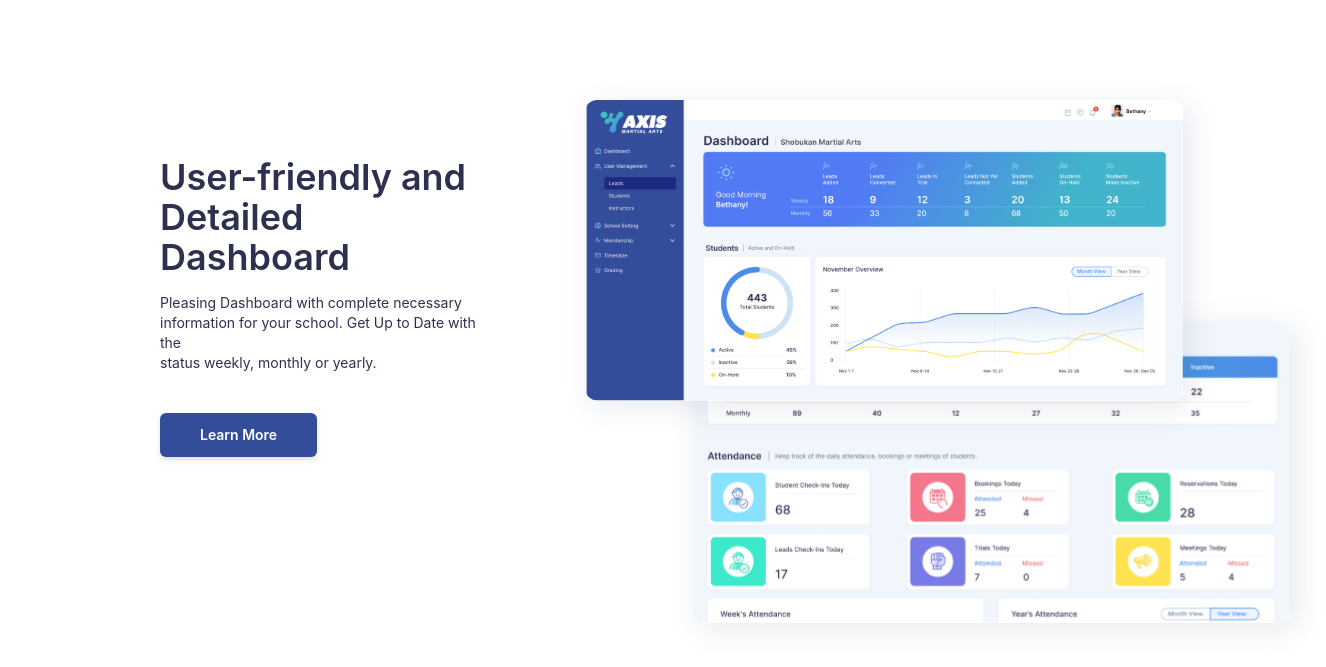
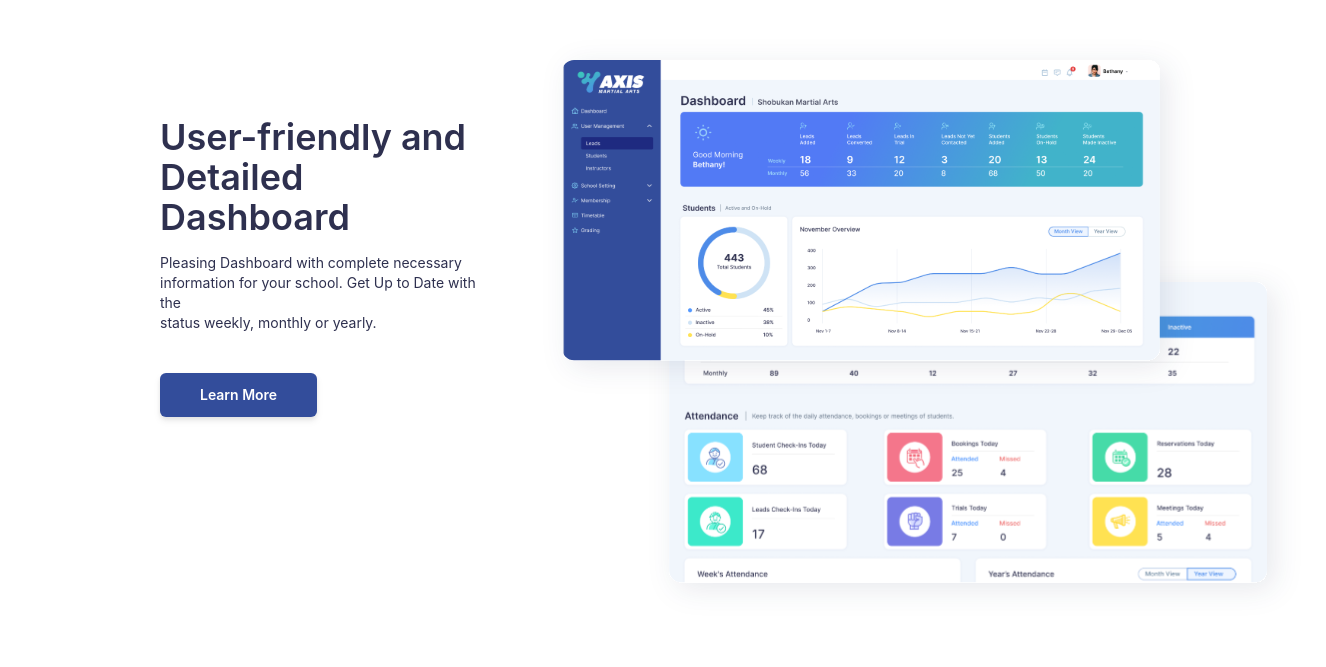
Before and after one commit to asheyacasey/vue-tailwinds-css, a Vue app: page / in a window 1280 px wide. Shown: the part 889-1556 px from the top of the page, 1326 px wide, since content can reach past the window. Built offline with nearby package versions, Linux system fonts and the light colour scheme.

Commit message:
Adjusted some sizes

```diff
--- a/src/App.vue
+++ b/src/App.vue
@@ -65,14 +65,14 @@ import HelloWorld from './components/HelloWorld.vue'
 </div>
 </div>
 
-<div class="flex flex-row mt-10 h-96">
+<div class="flex flex-row h-[40rem]">
   <div class="mt-[5rem] ml-[10rem] text-blue">
     <p class="text-4xl font-semibold font-Inter">User-friendly and<br/> Detailed Dashboard</p>
     <p class="pt-4 text-sm font-Inter font-normal">Pleasing Dashboard with complete necessary<br/>information for your school. Get Up to Date with the<br/>status weekly, monthly or yearly.</p>
     <button class="mt-10 pt-3 pb-3 pr-10 pl-10 rounded-md drop-shadow-md font-Inter text-sm font-semibold text-white bg-light-blue">Learn More</button>
   </div>
   <div class="h-36">
-  <img  src="./assets/Dashboard.svg" class="h-15 ml-[5rem] sm:h-63 " alt="dashboard">
+  <img  src="./assets/Dashboard.svg" class="h-15 ml-[3rem] sm:h-62 " alt="dashboard">
 </div>
 </div>
 
```
